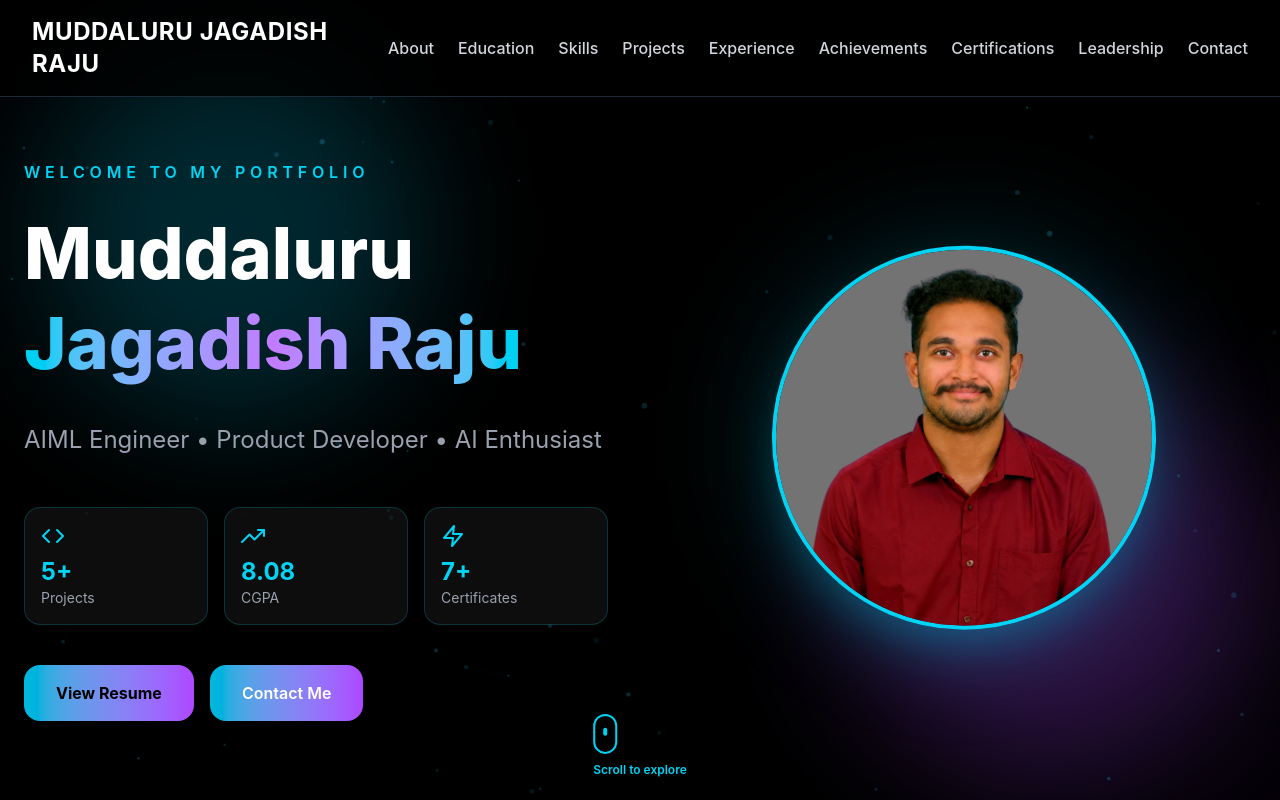
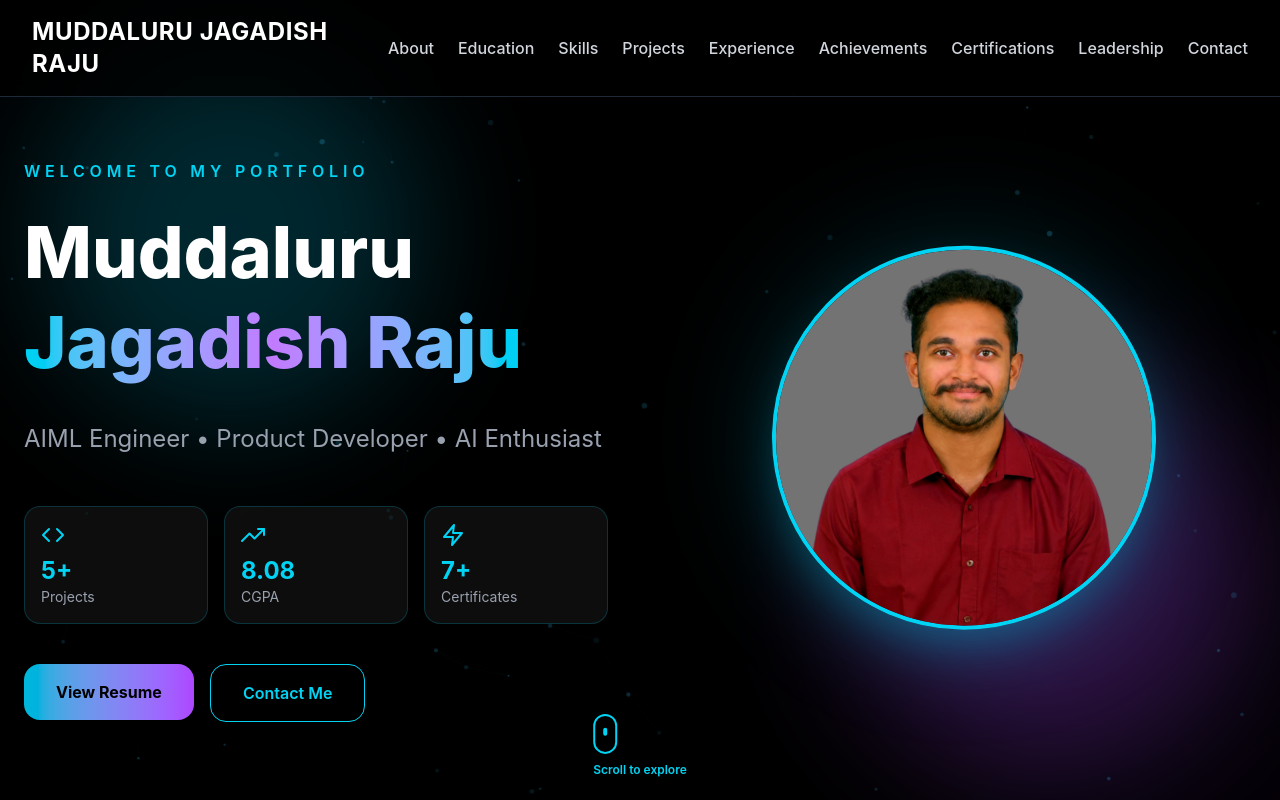
Before and after one commit to mjagadishraju21/mjagadishraju-portfolio, a React (Vite) app: page / in a window 1280 px wide. Shown: the top 800 px of the page. Built offline with nearby package versions, Linux system fonts and the light colour scheme.

Commit message:
Update Hero.jsx

```diff
--- a/src/sections/Hero.jsx
+++ b/src/sections/Hero.jsx
@@ -1,8 +1,6 @@
 import { motion, useScroll, useTransform } from "framer-motion"
 import { Link } from "react-scroll"
-import resume from "../assets/Jagadish_Resume_29_April_.pdf"
 import profile from "../assets/profile/jagadish.jpg"
-import ResumeModal from "../components/ResumeModal"
 import { FiCode, FiTrendingUp, FiZap } from "react-icons/fi"
 
 function Hero() {
@@ -20,8 +18,8 @@ function Hero() {
       id="top"
       className="relative min-h-screen bg-black text-white flex flex-col items-center justify-center overflow-hidden px-6 pt-20"
     >
-      {/* Animated Gradient Background */}
-      <div className="absolute inset-0 bg-linear-to-br from-cyan-900/10 via-black to-purple-900/10 animate-pulse"></div>
+      {/* Background */}
+      <div className="absolute inset-0 bg-linear-to-br from-cyan-900/10 via-black to-purple-900/10 animate-pulse" />
 
       {/* Glow Effects */}
       <motion.div
@@ -49,7 +47,7 @@ function Hero() {
         transition={{ duration: 1 }}
         className="relative z-10 max-w-7xl mx-auto grid md:grid-cols-2 gap-16 items-center"
       >
-        {/* LEFT CONTENT */}
+        {/* Left Content */}
         <div className="text-center md:text-left">
           <p className="text-cyan-400 uppercase tracking-[0.3em] mb-6 text-sm md:text-base font-semibold">
             Welcome To My Portfolio
@@ -96,7 +94,19 @@ function Hero() {
           {/* Buttons */}
           <div className="mt-8 flex flex-wrap gap-4 justify-center md:justify-start">
 
-            <ResumeModal />
+            <a
+              href="/Jagadish_Resume_29_April_.pdf"
+              target="_blank"
+              rel="noopener noreferrer"
+            >
+              <motion.button
+                whileHover={{ scale: 1.05 }}
+                whileTap={{ scale: 0.95 }}
+                className="px-8 py-4 bg-gradient-to-r from-cyan-500 to-purple-500 rounded-2xl text-black font-bold hover:shadow-lg hover:shadow-cyan-500/30 transition duration-300"
+              >
+                View Resume
+              </motion.button>
+            </a>
 
             <Link
               to="contact"
@@ -106,7 +116,7 @@ function Hero() {
               <motion.button
                 whileHover={{ scale: 1.05 }}
                 whileTap={{ scale: 0.95 }}
-                className="px-8 py-4 bg-linear-to-r from-cyan-500 to-purple-500 rounded-2xl text-white font-semibold hover:shadow-lg hover:shadow-cyan-500/30 transition duration-300"
+                className="px-8 py-4 border border-cyan-400 rounded-2xl text-cyan-400 font-semibold hover:bg-cyan-400 hover:text-black transition duration-300"
               >
                 Contact Me
               </motion.button>
@@ -115,7 +125,7 @@ function Hero() {
           </div>
         </div>
 
-        {/* RIGHT IMAGE */}
+        {/* Right Image */}
         <div className="flex justify-center">
           <motion.div
             style={{ y: parallaxY }}
@@ -134,7 +144,7 @@ function Hero() {
             }}
             className="relative perspective-1000"
           >
-            <div className="absolute inset-0 bg-cyan-500 rounded-full blur-3xl opacity-20"></div>
+            <div className="absolute inset-0 bg-cyan-500 rounded-full blur-3xl opacity-20" />
 
             <img
               src={profile}
```
